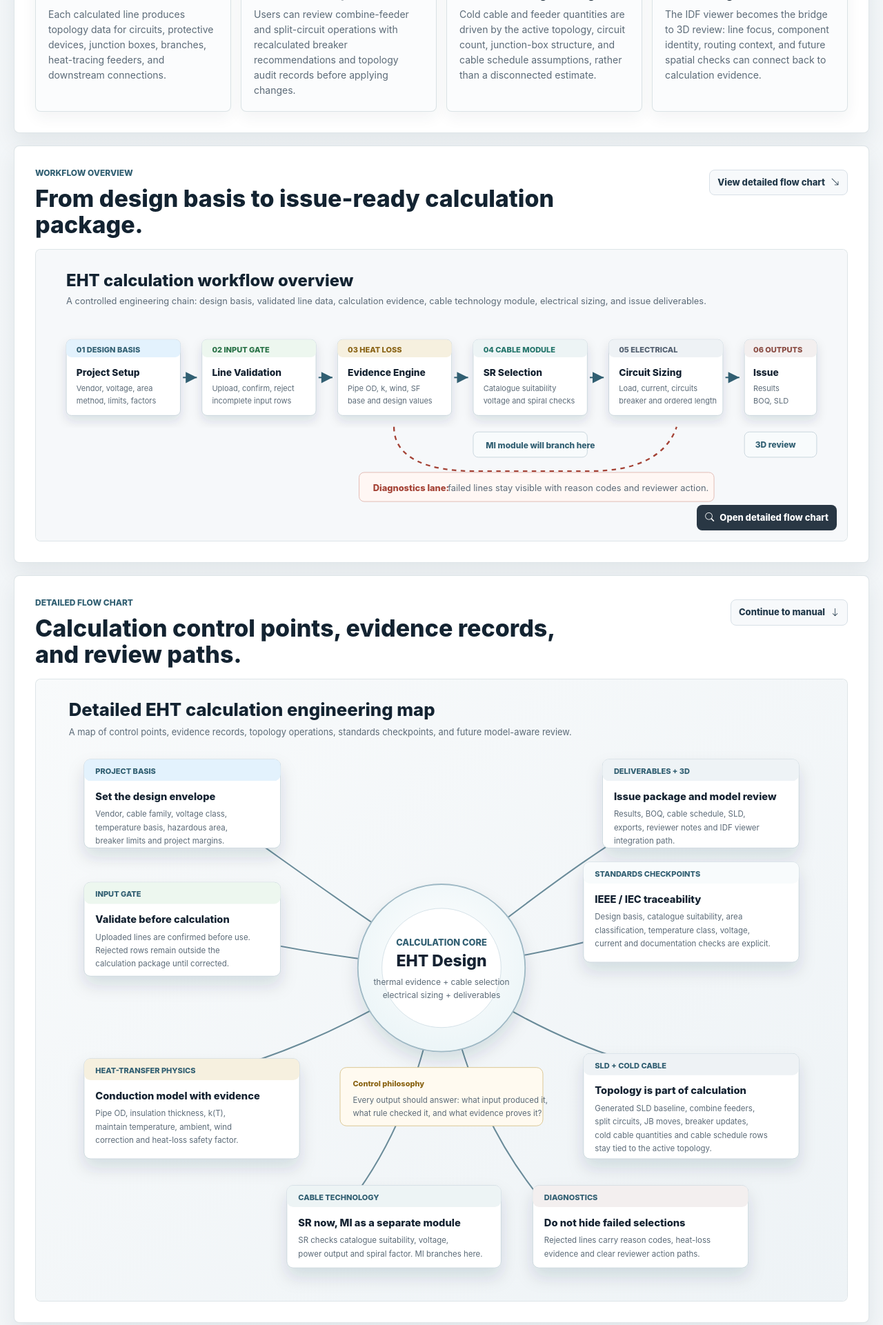
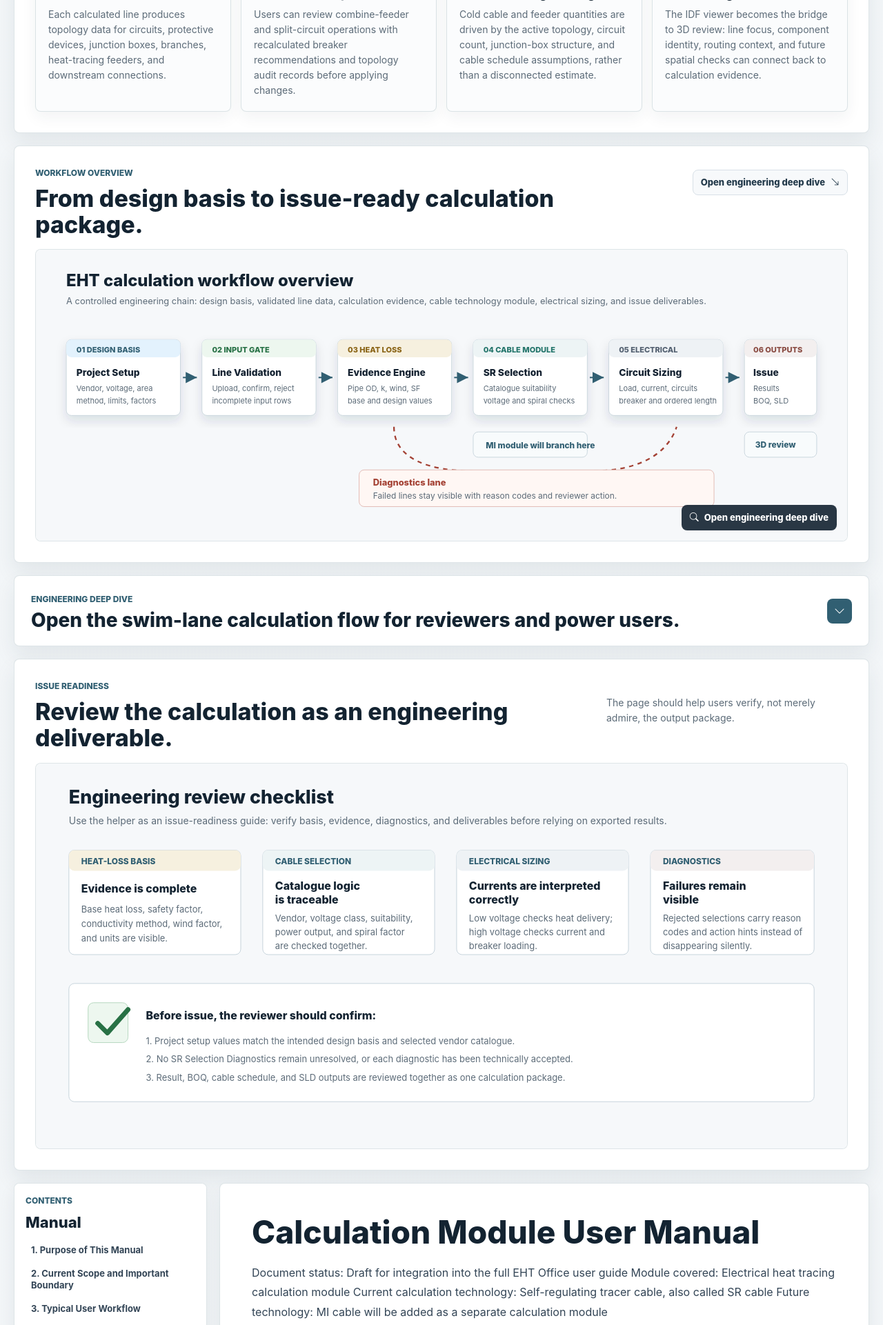
Before and after one commit to kaushikray0601/eht_office, a Django app: page /calculation-manual/ in a window 1280 px wide. Shown: the part 2768-4689 px from the top of the page at 69% size. Run offline with Django 4.2, Linux system fonts and the light colour scheme; some libraries are stand-ins or nearby versions.

Commit message:
Enhance calculation manual with new deep dive section and styling updates
- Added assertions for new content in the manual guide tests.
- Introduced CSS styles for the deep dive section, including layout and interactive elements.
- Updated the SVG flow chart to reflect the new swim-lane design and added detailed descriptions.
- Modified the calculation manual HTML to include a new deep dive section with an expandable summary for reviewers.
- Improved accessibility and clarity of the flow chart descriptions and action prompts.

```diff
--- a/eht/test_manual_guide.py
+++ b/eht/test_manual_guide.py
@@ -18,6 +18,8 @@ class CalculationManualGuideTests(TestCase):
         self.assertContains(response, 'Heat-transfer physics')
         self.assertContains(response, 'IEEE and IEC controls')
         self.assertContains(response, 'Cold Cable Engineering')
+        self.assertContains(response, 'Engineering deep dive')
+        self.assertContains(response, 'Open the swim-lane calculation flow')
         self.assertContains(response, 'Formula reference and calculation evidence trail')
         self.assertContains(response, 'T<sub>mean</sub>')
         self.assertContains(response, 'T<sup>2</sup>')
--- a/static/css/manual_guide.css
+++ b/static/css/manual_guide.css
@@ -603,6 +603,68 @@ button.manual-nav-link {
     border-radius: 8px;
 }
 
+.manual-deep-dive-section {
+    margin-top: 18px;
+    padding: 0;
+    overflow: hidden;
+}
+
+.manual-deep-dive summary {
+    display: flex;
+    align-items: center;
+    justify-content: space-between;
+    gap: 18px;
+    padding: 20px 24px;
+    cursor: pointer;
+    list-style: none;
+}
+
+.manual-deep-dive summary::-webkit-details-marker {
+    display: none;
+}
+
+.manual-deep-dive summary strong {
+    display: block;
+    margin-top: 4px;
+    color: var(--ink);
+    font-size: clamp(20px, 2.4vw, 28px);
+    line-height: 1.18;
+    font-weight: 850;
+    letter-spacing: 0;
+}
+
+.manual-deep-dive summary i {
+    display: grid;
+    flex: 0 0 auto;
+    width: 36px;
+    height: 36px;
+    place-items: center;
+    color: #ffffff;
+    background: var(--steel);
+    border-radius: 8px;
+    transition: transform .2s ease;
+}
+
+.manual-deep-dive[open] summary i {
+    transform: rotate(180deg);
+}
+
+.manual-deep-dive-intro {
+    max-width: 880px;
+    margin: 0;
+    padding: 0 24px 16px;
+    color: var(--muted);
+    font-size: 14px;
+    line-height: 1.58;
+}
+
+.manual-swimlane-image {
+    border-right: 0;
+    border-bottom: 0;
+    border-left: 0;
+    border-radius: 0;
+}
+
 .manual-reader-shell {
     display: grid;
     grid-template-columns: 280px minmax(0, 1fr);
--- a/templates/eht/calculation_manual.html
+++ b/templates/eht/calculation_manual.html
@@ -231,28 +231,31 @@
                     <h2>From design basis to issue-ready calculation package.</h2>
                 </div>
                 <a class="manual-inline-action" href="#detailed-flow">
-                    View detailed flow chart
+                    Open engineering deep dive
                     <i class="bi bi-arrow-down-right"></i>
                 </a>
             </div>
             <a class="manual-flow-preview" href="#detailed-flow" aria-label="Open detailed EHT calculation flow chart">
                 <img class="manual-wide-image" src="{% static 'img/calculation-flow-map.svg' %}" alt="Overview diagram of the EHT calculation workflow">
-                <span><i class="bi bi-search"></i> Open detailed flow chart</span>
+                <span><i class="bi bi-search"></i> Open engineering deep dive</span>
             </a>
         </section>
 
-        <section id="detailed-flow" class="manual-panel manual-visual-section">
-            <div class="manual-section-heading">
-                <div>
-                    <p class="manual-kicker">Detailed flow chart</p>
-                    <h2>Calculation control points, evidence records, and review paths.</h2>
-                </div>
-                <a class="manual-inline-action" href="#manual-reader">
-                    Continue to manual
-                    <i class="bi bi-arrow-down"></i>
-                </a>
-            </div>
-            <img class="manual-wide-image" src="{% static 'img/calculation-detailed-flow.svg' %}" alt="Detailed flow chart for the EHT calculation module">
+        <section id="detailed-flow" class="manual-panel manual-deep-dive-section">
+            <details class="manual-deep-dive">
+                <summary>
+                    <span>
+                        <span class="manual-kicker">Engineering deep dive</span>
+                        <strong>Open the swim-lane calculation flow for reviewers and power users.</strong>
+                    </span>
+                    <i class="bi bi-chevron-down"></i>
+                </summary>
+                <p class="manual-deep-dive-intro">
+                    This lane view is intentionally optional. It shows where the calculation branches, what evidence is stored,
+                    and how failed lines move into diagnostics instead of disappearing from the issue package.
+                </p>
+                <img class="manual-wide-image manual-swimlane-image" src="{% static 'img/calculation-detailed-flow.svg' %}" alt="Swim-lane engineering flow for the EHT calculation module">
+            </details>
         </section>
 
         <section class="manual-panel manual-review-section">
```
Also changed, not shown: static/img/calculation-detailed-flow.svg, static/img/calculation-flow-map.svg, static/img/calculation-review-board.svg.
